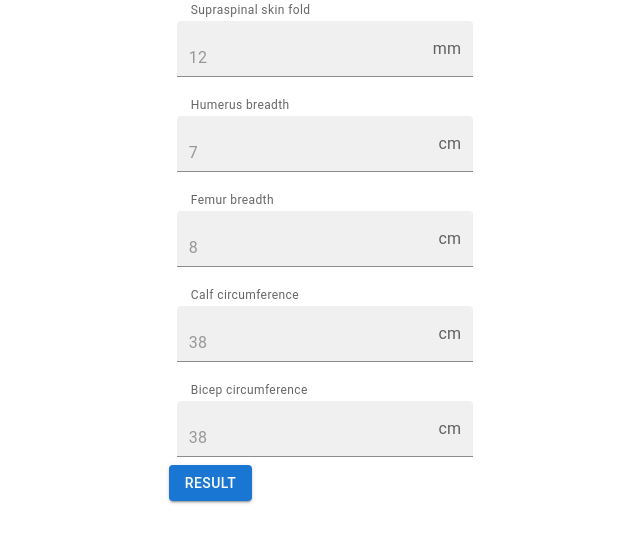
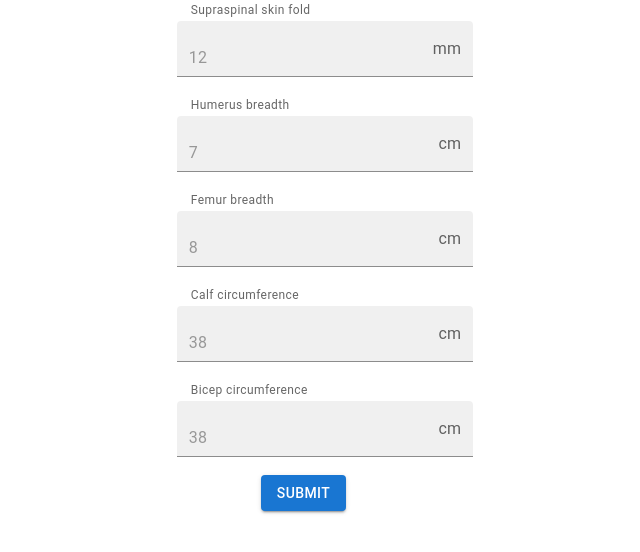
Before and after one commit to walter-clayton/afitpilot-somatotype, a React (Create React App) app in the folder client/: page / in a window 1280 px wide. Shown: the part 498-1050 px from the top of the page, without its empty margins (323-963 px from the left). Built offline with nearby package versions, Linux system fonts and the light colour scheme.

Commit message:
button to center

```diff
--- a/client/src/components/Landing.tsx
+++ b/client/src/components/Landing.tsx
@@ -222,11 +222,12 @@ const Landing:FC<ILanding> = (props) => {
                         </Grid>
                         {/* button */}
                         <Grid item xs={12} md={8}>
-                            <Box sx={{ textalign: 'center' }}>
+                            <Box >
                                 <Button variant="contained"
                                     type="submit"
+                                    sx={{ margin: "10px 92px", maxWidth:"sm"}}
                                     onClick={handleResultClick} >
-                                    Result
+                                    Submit
                                 </Button>
                             </Box>
                         </Grid>
@@ -271,7 +272,7 @@ const Landing:FC<ILanding> = (props) => {
                                 navigate("/Signup");
                               }}
                         >
-                            Save Datas
+                            Save Your Results
                         </Button>
                     </Box>
                     :
```
